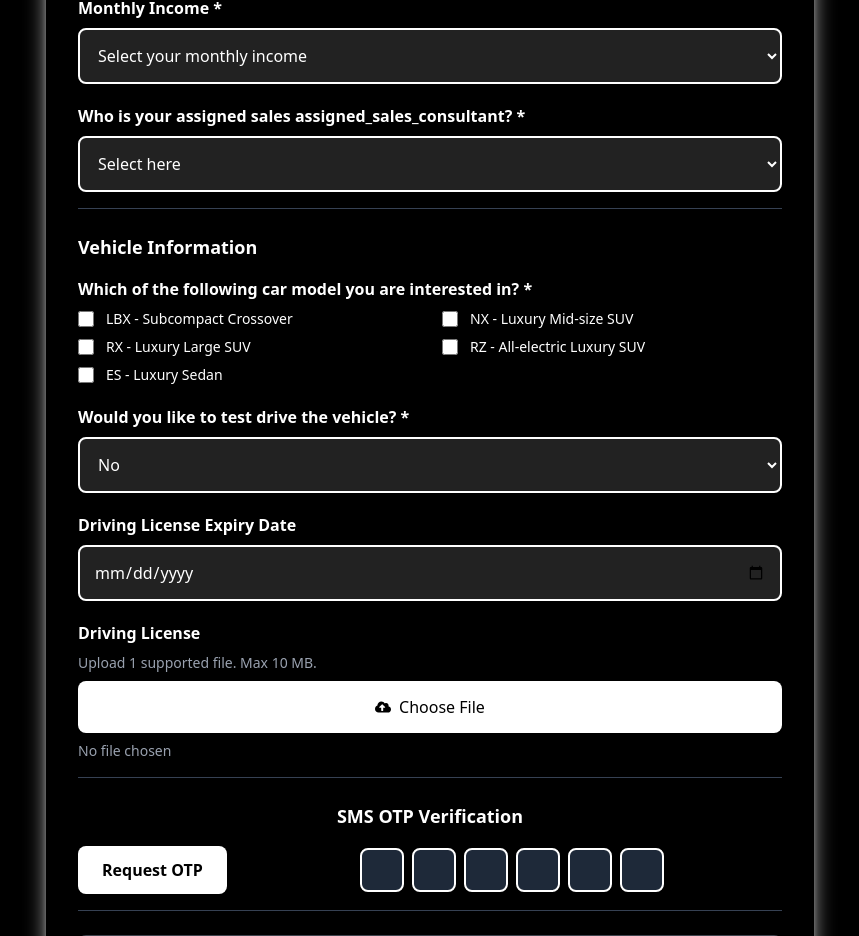
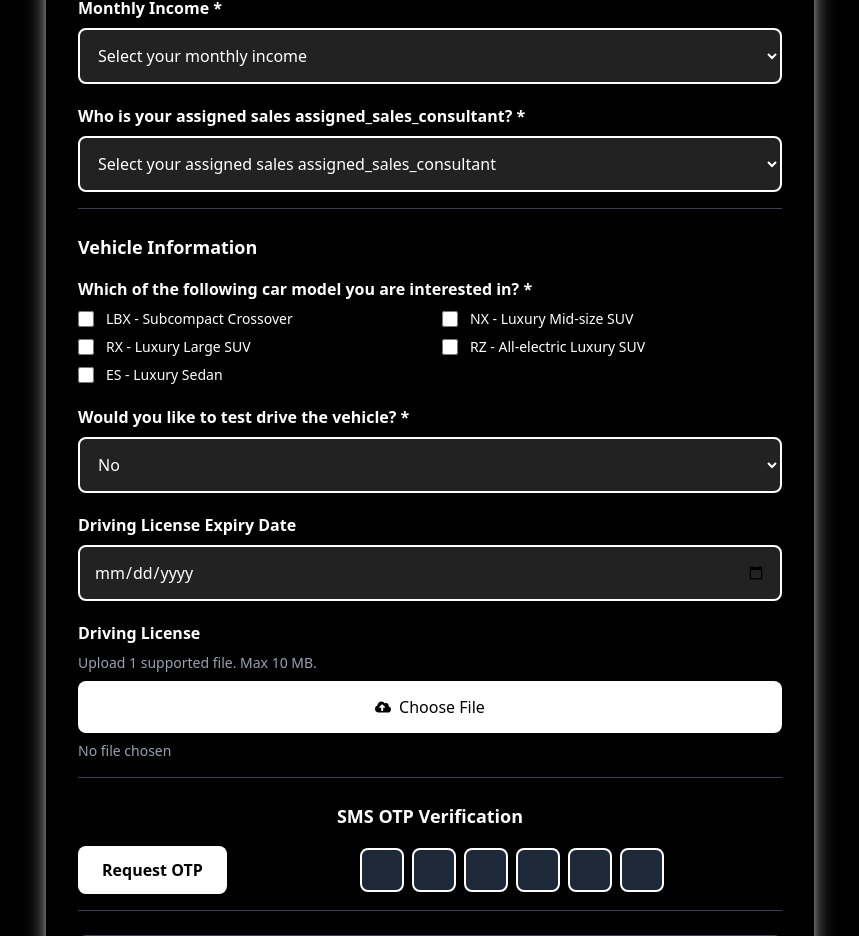
Before and after one commit to Yion05/Lexus-Roadshow-event, a React (Vite) app in the folder client/: page / in a window 1280 px wide. Shown: the part 920-1856 px from the top of the page, without its empty margins (210-1069 px from the left). Built offline with nearby package versions, Linux system fonts and the light colour scheme; no server answers; the HTML template or start-up script is replaced by a standard one; a web font is replaced by a local one.

Commit message:
Update home.tsx

```diff
--- a/client/src/pages/home.tsx
+++ b/client/src/pages/home.tsx
@@ -361,7 +361,7 @@ const RegistrationForm: React.FC = () => {
                   className={inputClasses("assigned_sales_consultant")}
                 >
                   <option className="text-white bg-[#222222]" value="">
-                    Select here
+                    Select your assigned sales assigned_sales_consultant
                   </option>
                   <option
                     className="text-white bg-[#222222]"
@@ -400,8 +400,8 @@ const RegistrationForm: React.FC = () => {
                   </p>
                 )}
               </div>
-            </div> {/* Close the flex-col div for Personal Information */}
-          </div> {/* Close the mb-6 div for Personal Information */}
+            </div>
+          </div>
 
           <div className="mb-6 pb-4 border-b border-gray-700">
             <h3 className="text-lg font-semibold text-white mb-4">
```
